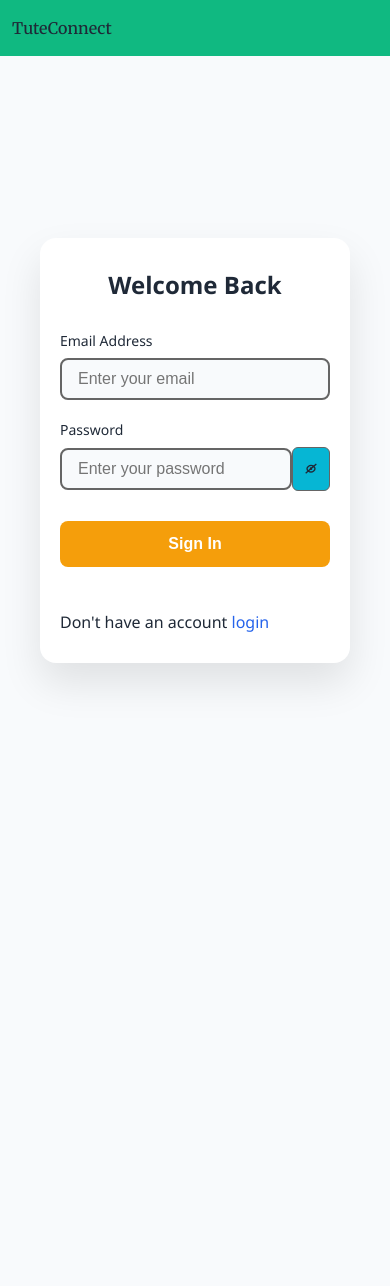
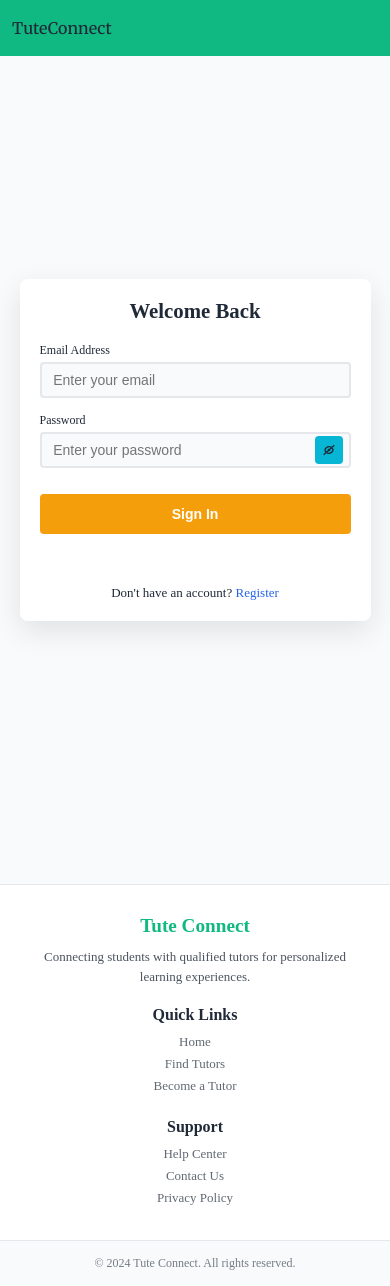
Before and after one commit to mdIbtisamAnsari/Front_TC, a React (Vite) app: page /login in a window 390 px wide. Before the commit the page ends 844 px from the top, so only its background shows below. Built offline with nearby package versions, Linux system fonts and the light colour scheme; no server answers.

Commit message:
feat: add Footer and Loading components, enhance UI with responsive styles and loading states in Login and Register forms

```diff
--- a/src/App.jsx
+++ b/src/App.jsx
@@ -1,5 +1,6 @@
 import { Routes, Route } from 'react-router-dom';
 import Navbar from './components/NavBar.jsx';
+import Footer from './components/Footer.jsx';
 import Login from './pages/Login.jsx';
 import Home from './pages/Home.jsx';
 import Register from './pages/Register.jsx'
@@ -16,6 +17,7 @@ function App() {
         <Route path="/login" element={<Login />} />
         <Route path="/register" element={<Register />} />
       </Routes>
+      <Footer />
     </>
   )
 }
--- /dev/null
+++ b/src/components/Footer.css
@@ -0,0 +1,76 @@
+.footer {
+  background: var(--primary-colour);
+  border-top: 1px solid #e5e7eb;
+  margin-top: clamp(40px, 8vw, 80px);
+}
+
+.footer-content {
+  max-width: clamp(300px, 95vw, 1200px);
+  margin: 0 auto;
+  padding: clamp(30px, 6vw, 60px) clamp(10px, 3vw, 20px);
+  display: grid;
+  grid-template-columns: repeat(auto-fit, minmax(clamp(200px, 40vw, 250px), 1fr));
+  gap: clamp(20px, 4vw, 40px);
+}
+
+.footer-section h3 {
+  color: var(--primary-navbar-colour);
+  font-size: clamp(1.2rem, 3vw, 1.5rem);
+  margin-bottom: clamp(10px, 2vw, 15px);
+  font-weight: 700;
+}
+
+.footer-section h4 {
+  color: var(--text-colour);
+  font-size: clamp(1rem, 2.5vw, 1.2rem);
+  margin-bottom: clamp(8px, 2vw, 12px);
+  font-weight: 600;
+}
+
+.footer-section p {
+  color: var(--text-colour);
+  opacity: 0.8;
+  font-size: clamp(13px, 2.5vw, 14px);
+  line-height: 1.5;
+}
+
+.footer-section ul {
+  list-style: none;
+}
+
+.footer-section ul li {
+  margin-bottom: clamp(4px, 1vw, 8px);
+}
+
+.footer-section ul li a {
+  color: var(--text-colour);
+  opacity: 0.7;
+  text-decoration: none;
+  font-size: clamp(13px, 2.5vw, 14px);
+  transition: opacity 0.2s, color 0.2s;
+}
+
+.footer-section ul li a:hover {
+  opacity: 1;
+  color: var(--link-colour);
+}
+
+.footer-bottom {
+  border-top: 1px solid #e5e7eb;
+  padding: clamp(15px, 3vw, 20px);
+  text-align: center;
+  background: var(--background-colour);
+}
+
+.footer-bottom p {
+  color: var(--text-colour);
+  opacity: 0.6;
+  font-size: clamp(12px, 2vw, 13px);
+}
+
+@media (max-width: 480px) {
+  .footer-content {
+    grid-template-columns: 1fr;
+    text-align: center;
+  }
+}
--- /dev/null
+++ b/src/components/Footer.jsx
@@ -0,0 +1,35 @@
+import './Footer.css'
+
+const Footer = () => {
+  return (
+    <footer className="footer">
+      <div className="footer-content">
+        <div className="footer-section">
+          <h3>Tute Connect</h3>
+          <p>Connecting students with qualified tutors for personalized learning experiences.</p>
+        </div>
+        <div className="footer-section">
+          <h4>Quick Links</h4>
+          <ul>
+            <li><a href="/">Home</a></li>
+            <li><a href="/register">Find Tutors</a></li>
+            <li><a href="/register">Become a Tutor</a></li>
+          </ul>
+        </div>
+        <div className="footer-section">
+          <h4>Support</h4>
+          <ul>
+            <li><a href="#">Help Center</a></li>
+            <li><a href="#">Contact Us</a></li>
+            <li><a href="#">Privacy Policy</a></li>
+          </ul>
+        </div>
+      </div>
+      <div className="footer-bottom">
+        <p>&copy; 2024 Tute Connect. All rights reserved.</p>
+      </div>
+    </footer>
+  )
+}
+
+export default Footer
--- /dev/null
+++ b/src/components/Loading.css
@@ -0,0 +1,42 @@
+.loading-overlay {
+  position: fixed;
+  top: 0;
+  left: 0;
+  width: 100vw;
+  height: 100vh;
+  background: rgba(0, 0, 0, 0.5);
+  display: flex;
+  align-items: center;
+  justify-content: center;
+  z-index: 9999;
+}
+
+.loading-spinner {
+  text-align: center;
+  background: var(--primary-colour);
+  padding: clamp(20px, 4vw, 40px);
+  border-radius: clamp(8px, 2vw, 16px);
+  box-shadow: 0 10px 30px rgba(0, 0, 0, 0.3);
+}
+
+.spinner {
+  width: clamp(30px, 6vw, 50px);
+  height: clamp(30px, 6vw, 50px);
+  border: 3px solid #f3f3f3;
+  border-top: 3px solid var(--primary-navbar-colour);
+  border-radius: 50%;
+  animation: spin 1s linear infinite;
+  margin: 0 auto clamp(10px, 2vw, 15px);
+}
+
+.loading-spinner p {
+  color: var(--text-colour);
+  font-size: clamp(14px, 3vw, 16px);
+  font-weight: 500;
+  margin: 0;
+}
+
+@keyframes spin {
+  0% { transform: rotate(0deg); }
+  100% { transform: rotate(360deg); }
+}
--- /dev/null
+++ b/src/components/Loading.jsx
@@ -0,0 +1,14 @@
+import './Loading.css'
+
+const Loading = () => {
+  return (
+    <div className="loading-overlay">
+      <div className="loading-spinner">
+        <div className="spinner"></div>
+        <p>Loading...</p>
+      </div>
+    </div>
+  )
+}
+
+export default Loading
--- a/src/index.css
+++ b/src/index.css
@@ -7,6 +7,8 @@
   --primary-colour: #ffffff;
   --secondary-colour: #f59e0b;
   --link-colour: #2563eb;
+  --hero-gradient-start: #4f46e5;
+  --hero-gradient-end: #06b6d4;
 }
 
 .darkMode{
@@ -18,6 +20,8 @@
   --primary-colour: #1f2937;
   --secondary-colour: #d97706;
   --link-colour: #93c5fd;
+  --hero-gradient-start: #312e81;
+  --hero-gradient-end: #0e7490;
 }
 
 html, body {
--- a/src/pages/Login.jsx
+++ b/src/pages/Login.jsx
@@ -1,5 +1,6 @@
 import { useState } from 'react'
 import './login.css'
+import Loading from '../components/Loading.jsx'
 import { loginUser } from "../api/login.api.js"
 import { useNavigate } from 'react-router-dom'
 import { GrView } from "react-icons/gr";
@@ -11,12 +12,29 @@ const Login = () => {
   const [email, setEmail] = useState('')
   const [password, setPassword] = useState('')
   const [showPassword, setShowPassword] = useState(false)
+  const [loading, setLoading] = useState(false)
+  const [incorrectEmail, setIncorrectEmail]= useState(false)
+  const [incorrectPassword, setIncorrectPassword]= useState(false)
 
   const handleSubmit = async (e) => {
     e.preventDefault()
-    await loginUser(email, password)
-    await navigate('/')
-    window.location.reload()
+    setLoading(true)
+    try {
+      await loginUser(email, password)
+      await navigate('/')
+      window.location.reload()
+    }
+    catch(error){
+      if(error.status==404){
+        setIncorrectEmail(true)
+      }
+      if(error.status==401){
+        setIncorrectPassword(true)
+      }
+    }
+    finally {
+      setLoading(false)
+    }
   }
 
   const handleShow = () => {
@@ -24,39 +42,48 @@ const Login = () => {
   };
 
   return (
-    <div className='login-container'>
-      <div className='formBody'>
+    <>
+      {loading && <Loading />}
+      <div className='login-container'>
+        <div className='formBody'>
         <h2>Welcome Back</h2>
         <form onSubmit={handleSubmit}>
           <div className='form-group'>
-            <label>Email Address</label>
+            <label>Email Address  {incorrectEmail?(<span style={{color:"red"}}>Invalid Email</span>):''}</label>
             <input
               type="email"
               value={email}
-              onChange={(e) => setEmail(e.target.value)}
+              onChange={(e) => {
+                setEmail(e.target.value)
+                setIncorrectEmail(false)
+              }}
               placeholder="Enter your email"
               required
             />
           </div>
           <div className='form-group'>
-            <label>Password</label>
+            <label>Password  {incorrectPassword?(<span style={{color:'red'}}>Invaled Password</span>):''}</label>
             <div className='pass-field'>
               <input
                 type={showPassword ? 'text' : 'password'}
                 value={password}
-                onChange={(e) => setPassword(e.target.value)}
+                onChange={(e) => {
+                  setPassword(e.target.value)
+                  setIncorrectPassword(false)
+                }}
                 placeholder="Enter your password"
                 required
               />
               <span onClick={handleShow} className='show'>{showPassword ? <GrView/> : <GrHide/>}</span>
             </div>
           </div>
-          <button type="submit" className='login-btn'>Sign In</button>
+          <button type="submit" className='login-btn'>{loading ? 'Signing In...' : 'Sign In'}</button>
           <br /><br /><br />
-          <div>Don't have an account <a href='/register'>login</a></div>
+          <div>Don't have an account? <a href='/register'>Register</a></div>
         </form>
       </div>
     </div>
+    </>
   )
 }
 
--- a/src/pages/Register.jsx
+++ b/src/pages/Register.jsx
@@ -1,5 +1,6 @@
 import { useState } from 'react'
 import './Register.css'
+import Loading from '../components/Loading.jsx'
 import { registerUser } from "../api/register.api.js"
 import { verifyMail } from "../api/emailverification.api.js"
 import { useNavigate } from 'react-router-dom'
@@ -93,9 +94,11 @@ const Register = () => {
   };
 
   return (
-    <div className='registration-container'>
-      <h2>Register</h2>
-      <form className="registrationForm" onSubmit={handleSubmit}>
+    <>
+      {loading && <Loading />}
+      <div className='registration-container'>
+        <h2>Register</h2>
+        <form className="registrationForm" onSubmit={handleSubmit}>
         <div className='form-element'>
           <label>User Name  {alreadyUserName ? (<span style={{ color: "red" }}>Already exist</span>) : ""}</label>
           <input
@@ -221,12 +224,13 @@ const Register = () => {
           </div>
 
         </div>
-        <button type='submit' className='reg-but' disabled={!emailVerified}>{loading ? (<span>Saving Your data</span>) : (<span>Register</span>)}</button>
+        <button type='submit' className='reg-but' disabled={!emailVerified}>{loading ? 'Registering...' : 'Register'}</button>
         <br />
-        <div>Already have an account <a href='/login'>login</a></div>
+        <div>Already have an account? <a href='/login'>login</a></div>
       </form>
 
     </div>
+    </>
   )
 }
 
--- a/src/pages/login.css
+++ b/src/pages/login.css
@@ -1,111 +1,125 @@
-* {
-  box-sizing: border-box;
-}
-
-
-body {
-  margin: 0;
-  font-family: 'Segoe UI', Tahoma, Geneva, Verdana, sans-serif;
-}
-
 .login-container {
-  height: calc(100vh - 56px);
+  min-height: calc(100vh - 56px);
   background: var(--background-colour);
   display: flex;
+  flex-direction: column;
   align-items: center;
   justify-content: center;
-  padding: 20px;
+  padding: clamp(5px, 2vw, 40px) clamp(5px, 2vw, 20px);
+  box-sizing: border-box;
+  width: 100vw;
+  max-width: 100%;
+  overflow-x: hidden;
 }
 
 .formBody {
   background: var(--primary-colour);
-  width: 100%;
-  max-width: 400px;
-  padding: 40px;
-  border-radius: 16px;
-  box-shadow: 0 20px 40px rgba(0, 0, 0, 0.1);
+  width: clamp(280px, 90vw, 400px);
+  padding: clamp(20px, 4vw, 40px);
+  border-radius: clamp(8px, 2vw, 16px);
+  box-shadow: 0 10px 30px rgba(0, 0, 0, 0.1);
+  box-sizing: border-box;
 }
 
 .formBody h2 {
   text-align: center;
-  margin-bottom: 30px;
-  color: text-colour;
-  font-size: 28px;
+  margin-bottom: clamp(20px, 4vw, 30px);
+  color: var(--text-colour);
+  font-size: clamp(1.3rem, 4vw, 1.8rem);
   font-weight: 600;
 }
 
 .form-group {
-  margin-bottom: 20px;
+  margin-bottom: clamp(15px, 3vw, 20px);
 }
 
 .form-group label {
   display: block;
-  margin-bottom: 8px;
-  color: text-colour;
+  margin-bottom: clamp(4px, 1vw, 8px);
+  color: var(--text-colour);
   font-weight: 500;
-  font-size: 14px;
+  font-size: clamp(12px, 2.5vw, 14px);
 }
 
 .form-group input {
   width: 100%;
-  padding: 10px 16px;
-  border: 2px solid #656565;
-  border-radius: 8px;
-  font-size: 16px;
-  transition: all 0.3s ease;
+  padding: clamp(8px, 2vw, 12px) clamp(10px, 3vw, 16px);
+  border: 2px solid #e5e7eb;
+  border-radius: clamp(4px, 1vw, 8px);
+  font-size: clamp(14px, 3vw, 16px);
+  transition: border-color 0.3s ease;
   background: var(--background-colour);
+  color: var(--text-colour);
+  box-sizing: border-box;
 }
 
 .form-group input:focus {
   outline: none;
-  border-color: #eb855d;
-  background: var(--background-colour);
-  box-shadow: 0 0 0 3px rgba(102, 126, 234, 0.1);
+  border-color: var(--primary-navbar-colour);
+}
+
+.pass-field {
+  display: flex;
+  align-items: center;
+  position: relative;
+}
+
+.pass-field input {
+  flex: 1;
+  padding-right: clamp(35px, 8vw, 50px);
+}
+
+.show {
+  position: absolute;
+  right: clamp(6px, 2vw, 12px);
+  cursor: pointer;
+  background: var(--registration-background);
+  border: none;
+  border-radius: clamp(3px, 1vw, 6px);
+  padding: clamp(4px, 1.5vw, 8px);
+  display: flex;
+  align-items: center;
+  justify-content: center;
+  color: white;
+  transition: background-color 0.2s;
+}
+
+.show:hover {
+  background: var(--link-active);
 }
 
 .login-btn {
   width: 100%;
-  padding: 14px;
+  padding: clamp(12px, 3vw, 16px);
   background: var(--secondary-colour);
   color: white;
   border: none;
-  border-radius: 8px;
-  font-size: 16px;
+  border-radius: clamp(4px, 1vw, 8px);
+  font-size: clamp(14px, 3vw, 16px);
   font-weight: 600;
   cursor: pointer;
-  margin-top: 10px;
-}
-.show{
-  color: var(--text-colour);
-  cursor: pointer;
-  background: var(--registration-background);
-  align-items: center;
-  border-radius: 6px;
-  border: 1px solid #656565;
-  padding: 10px 0 10px 0;
-  *{
-    margin: 0 10px ;
-    transform: translateY(1px);
-  }
+  margin-top: clamp(10px, 3vw, 20px);
+  transition: background-color 0.2s, transform 0.2s;
 }
 
-.pass-field{
-  display: flex;
-  align-items: center;
-
+.login-btn:hover {
+  background: #d97706;
+  transform: translateY(-1px);
 }
 
-.login-btn:active {
-  transform: translateY(0);
+.formBody > form > div:last-child {
+  text-align: center;
+  margin-top: clamp(15px, 3vw, 20px);
+  color: var(--text-colour);
+  font-size: clamp(13px, 2.5vw, 14px);
 }
 
-@media (max-width: 480px) {
-  .formBody {
-    padding: 30px 20px;
-    margin: 20px;
-  }
+a {
+  color: var(--link-colour);
+  text-decoration: none;
+  font-weight: 500;
+}
 
-  .formBody h2 {
-    font-size: 24px;
-  }
+a:hover {
+  text-decoration: underline;
 }
```
Also changed, not shown: src/pages/home.css (+50 -46 lines).
